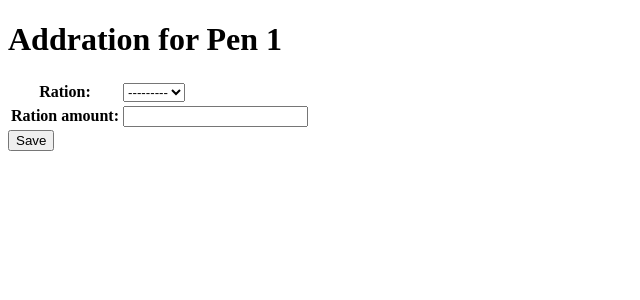
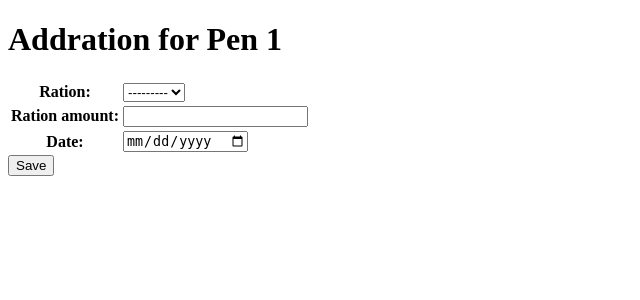
Before and after one commit to Vaughnkoehn/thepigapp, a Django app: a page that uses pigs/templates/pigs/rationview.html in a window 1280 px wide. Shown: the top 300 px of the page, without its empty margins (0-640 px from the left). Run offline with Django 3.2, Linux system fonts and the light colour scheme; a user stored in the database is signed in; data comes from the database, SQL or seed files in the repository; both versions use the stored data as it was after the commit; some libraries are stand-ins or nearby versions.

Commit message:
added date selector and styles

```diff
--- a/Thepigapp/settings.py
+++ b/Thepigapp/settings.py
@@ -24,7 +24,7 @@ BASE_DIR = os.path.dirname(os.path.dirname(os.path.abspath(__file__)))
 
 
 # SECURITY WARNING: don't run with debug turned on in production!
-DEBUG = False
+DEBUG = True
 
 ALLOWED_HOSTS = ['*']
 
--- a/pigs/forms.py
+++ b/pigs/forms.py
@@ -4,9 +4,10 @@ from pigs.models import *
 class addrationform(forms.ModelForm):
     class Meta:
         model = pigration
-        fields = ['ration', 'ration_amount']
+        fields = ['ration', 'ration_amount','date']
         exclude = {'pigpen','pigsinpen'}
-        widgets = {'ration_amount': forms.NumberInput(attrs={'step': '10','default':'2000'}),}
+        widgets = {'ration_amount': forms.NumberInput(attrs={'step': '10','default':'2000'}),'date': forms.DateInput(attrs={'type': 'date','default':timezone.now})}
+
 
 
 class changepigsform(forms.ModelForm):
--- a/pigs/models.py
+++ b/pigs/models.py
@@ -46,7 +46,7 @@ class pigration(models.Model):
     ration = models.ForeignKey(Ration, on_delete=models.CASCADE)
     pigsinapen = models.CharField(max_length=4)
     ration_amount = models.IntegerField()
-    date = models.DateTimeField()
+    date = models.DateTimeField(blank=True)
 
 class deadculled(models.Model):
     pigpen = models.ForeignKey(Pigpen, on_delete=models.CASCADE)
--- a/pigs/static/pigs/indexviewstyles.css
+++ b/pigs/static/pigs/indexviewstyles.css
@@ -24,7 +24,7 @@ body
     height:1.3rem;
     left:5%;
     padding:0;
-    bottom:5px;
+    bottom:10px;
 
 }
 .header li {
--- a/pigs/templates/pigs/rationview.html
+++ b/pigs/templates/pigs/rationview.html
@@ -1,10 +1,17 @@
 <!DOCTYPE html>
+
 
 <html lang="en" xmlns="http://www.w3.org/1999/xhtml">
 <head>
     <meta charset="utf-8" />
-     <meta name="viewport" content="width=device-width">
+    <meta name="viewport" content="width=device-width">
+    <i class="arrow"></i>
+
     <title>addration</title>
+    <link rel="stylesheet" href="http://code.jquery.com/ui/1.10.3/themes/smoothness/jquery-ui.css" />
+    <script src="http://code.jquery.com/jquery-1.9.1.js"></script>
+    <script src="http://code.jquery.com/ui/1.10.3/jquery-ui.js"></script>
+
 </head>
 <body>
     <h1>Addration for Pen {{pigpen}}</h1>
@@ -12,7 +19,7 @@
     <form method="post">
         {% csrf_token %}
         <table>
-        {{form.as_table}}
+            {{form.as_table}}
         </table>
         <input type="submit" value="Save" />
     </form>
--- a/pigs/views.py
+++ b/pigs/views.py
@@ -13,6 +13,7 @@ from django.contrib.auth.mixins import LoginRequiredMixin
 from django.core.exceptions import ObjectDoesNotExist
 from django.contrib import messages
 from collections import defaultdict
+from django.views.decorators.cache import never_cache
 # Create your views here.
 
 
@@ -48,6 +49,7 @@ class shippedpigs(LoginRequiredMixin,generic.ListView):
     template_name = 'pigs/shipped.html'
 
 @login_required
+@never_cache
 def addration(request,pigpen):
 
     try:
@@ -66,7 +68,9 @@ def addration(request,pigpen):
             ist.pigpen = Pigpen.objects.get(pk= pigpen)
             ist.pigs = pig
             ist.pigsinapen = piggy['id']
-            ist.date = timezone.now()
+            if not ist.date:
+                ist.date = timezone.now()
+
             ist.save()
             return HttpResponseRedirect(reverse('pigs:pen', args=(pigpen)))
         else:
```
Also changed, not shown: db.sqlite3, pigs/migrations/0044_auto_20170705_1551.py (added), pigs/migrations/0045_auto_20170705_1553.py (added), pigs/migrations/0046_auto_20170705_1602.py (added).
